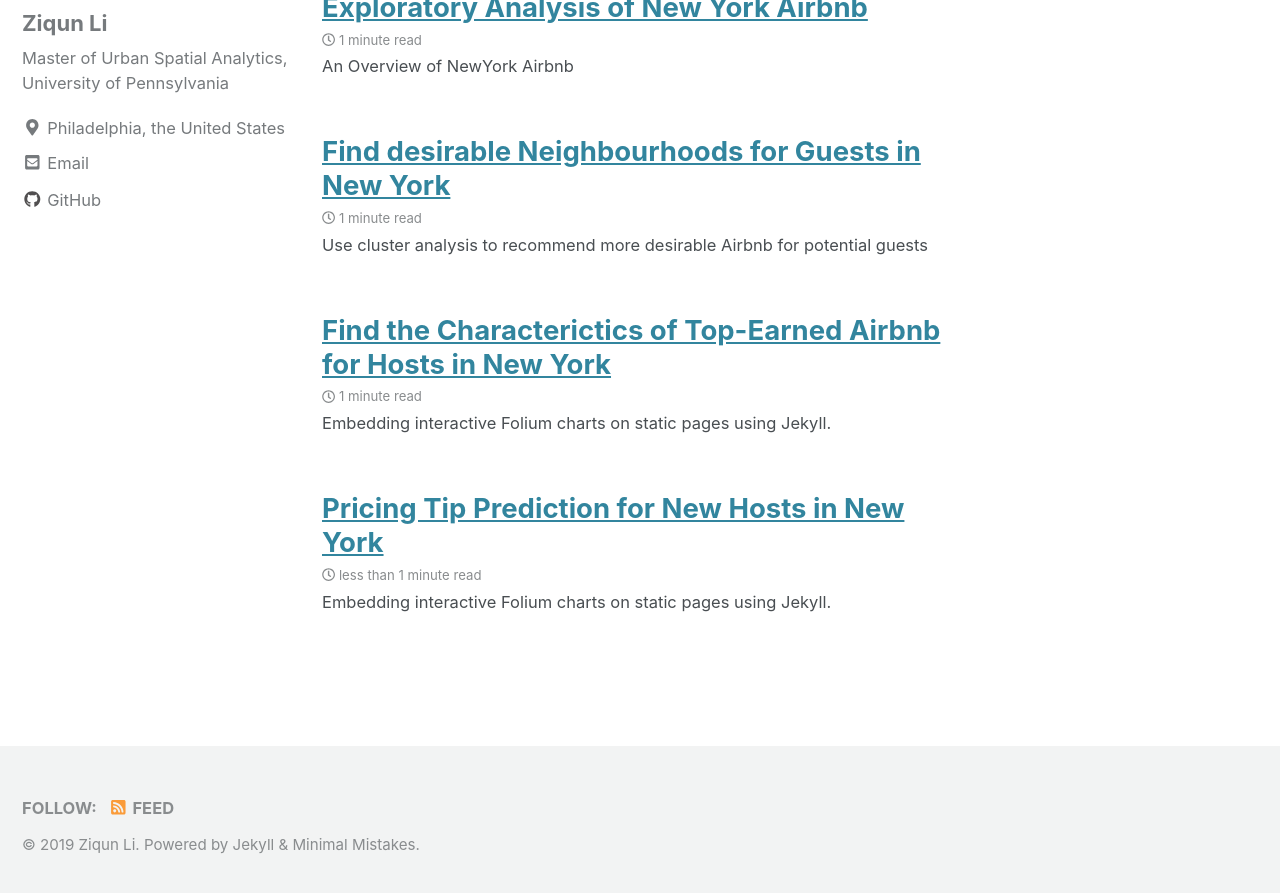
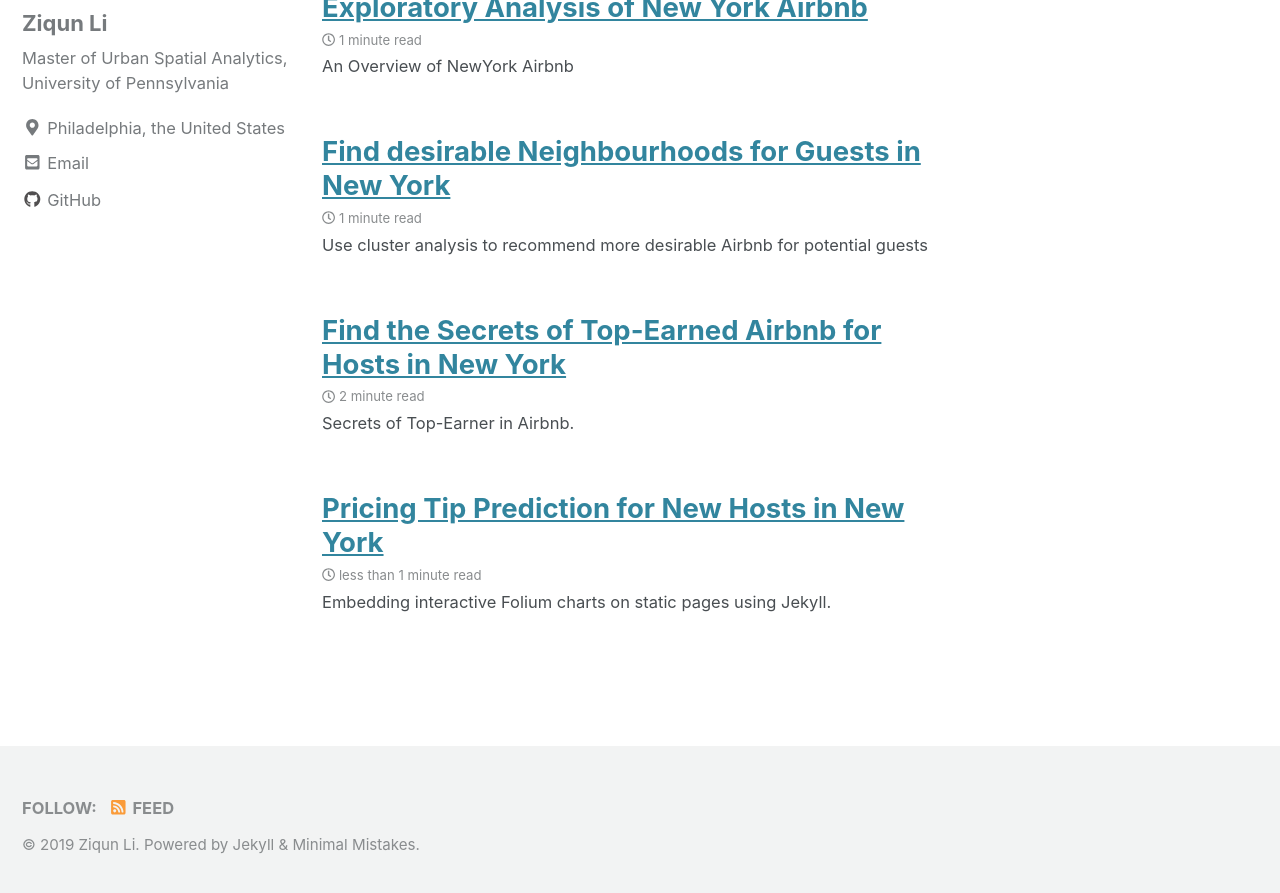
Before and after one commit to liziqun/MUSA620_Final_Project, a Jekyll site: the page built from index.html, in a window 1280 px wide and 900 px high, scrolled down 349 px. Shown: the top 893 px of the window. Built offline with Jekyll 4.4.1, drawn with Linux system fonts in a browser that asks for light colours; cached includes are drawn as plain includes; nearby versions of some CDN libraries; a script that is not in the unit is left out; the list of posts is cut into pages by our own code; part of the change alters nothing that is shown.

Commit message:
Update 2019-12-12-4.Find-the-Top-Earned-Airbnb-for-Hosts-in-New-York .md

````diff
--- a/_posts/2019-12-12-4.Find-the-Top-Earned-Airbnb-for-Hosts-in-New-York .md
+++ b/_posts/2019-12-12-4.Find-the-Top-Earned-Airbnb-for-Hosts-in-New-York .md
@@ -1,9 +1,9 @@
 ---
-title: "Find the Characterictics of Top-Earned Airbnb for Hosts in New York "
+title: "Find the Secrets of Top-Earned Airbnb for Hosts in New York "
 date: 2019-12-09T15:34:30-04:00
 published: true
 tags: [dataviz, folium, altair, hvplot]
-excerpt: "Embedding interactive Folium charts on static pages using Jekyll."
+excerpt: "Secrets of Top-Earner in Airbnb."
 hv-loader:
   hv-chart-1: "charts/hvplot_host_year.html"
   hv-chart-2: "charts/hvplot_response_time.html"
@@ -21,7 +21,7 @@ toc_sticky: true
 ---
 
 ### Calculation of Potential Monthly Yield of Airbnb
-According to According to Airbnb's [official statistics](https://blog.atairbnb.com/economic-impact-airbnb/), in New York, the Airbnb visitors stay on average 6.4 nights. Besides, a review rate of [50%](http://insideairbnb.com/about.html) was chosen to convert reviews to estimated bookings based on the past experience of Airbnb company. Based on the above data, we could infer the Airbnb host's monthly revenue, the calculation formula is as follows:
+According to Airbnb's [official statistics](https://blog.atairbnb.com/economic-impact-airbnb/), in New York, the Airbnb visitors stay on average 6.4 nights. Besides, a review rate of [50%](http://insideairbnb.com/about.html) was chosen to convert reviews to estimated bookings based on the past experience of Airbnb company. According to the above statistics, we were able to infer the Airbnb host's monthly revenue, the calculation formula is as follows:
 
 > <p align="center"> yield_per_month = Average length of stay * price * (number of reviews per mouth /review rate) </p>
 
@@ -30,40 +30,54 @@ According to According to Airbnb's [official statistics](https://blog.atairbnb.c
 airbnb["yield"]=airbnb["price"]*airbnb["reviews_per_month"]*6.4*2
 ```
 
-### Secrets behind the Yield Differences (hvplot)
+### Reasons behind the Yield Differences (hvplot)
 After calculating the monthly yields of Airbnb listings, we classified the results into 3 categorys: high yield(top 30%), median yield(30%-70%), low yield(70%-100%), in order to find the reasons for yield diffrences.
 
-To begin with, we compared the `host_year` among different yield types. A interesting finding is that the new hosts' Airbnb seem to earned more than those experienced hosts.
+To begin with, we compared the `host_year` among different yield types. A interesting finding is that the new hosts' Airbnb seems to earned more than those experienced hosts.
 
 <div id="hv-chart-1"></div>
 
-In terms of the host response time, the high-yield Airbnb host's response time is much higher than the median-yield hosts and low-yields hosts, most of them response to the guests wighin an hour.
+In terms of the host response time, the high-yield Airbnb host's response time is much higher than the median-yield hosts and low-yields hosts, most of them response to the guests within an hour.
 
 <div id="hv-chart-2"></div>
 
-Besides, the percentage of high-yield host who verified their identity is higher than those who do not. However, in the low-yield group, the reverse seems to be happening.
+Besides, the percentage of high-yield hosts who verified their identity is higher than those who do not. However, in the low-yield group, the reverse seems to be happening.
 
 <div id="hv-chart-3"></div>
 
-When it comes to the `instant_bookable`, it could be inferred from the following figure that whether the Airbnb is intant bookable seems to have no effect on Airbnb yields.
+When it comes to the `instant_bookable`, it could be inferred from the following figure that whether the Airbnb is intant bookable might have no effect on Airbnb yields.
 
 <div id="hv-chart-4"></div>
 
 
-### Characterictics of the Top 5000 high-yield Airbnb in NY (altair)
-Here, we chose the Airbnbs with Top 5000 yields to further explore their characteristics. Firstly, we visualized the spatial distribution of those high-yield Airbnb. Obviously, those
+### Secrets of the Top 5000 yield Airbnb in NY (altair)
+Here, we chose the Top 5000 yields Airbnbs to further explore their characteristics. Firstly, we visualized the spatial distribution of those high-yield Airbnb.
 
 <div id="folium-chart-1"></div>
 
+Obviously, those high-yield Airbnbs are still located in in Manhattan and brooklyn.
+
 <div id="altair-chart-1"></div>
 
-<div id="altair-chart-2"></div>
+
+Also, we explored the price ditribution of high-yield Airbnb by room type. The result indicates that most of the Airbnb in New York is Entire home, and the price of entire home is also generally higher than the private room.($50-$300 for entire apt, $50-$150 for private room).
 
 <div id="altair-chart-3"></div>
 
+
+How about the cancellation policy? we explored the relationship between cancellation policy of high-yield Airbnb and their room types, and found that most of the high-yield Airbnb have a strict cancellation period (with a grace period of 14 days).
+
 <div id="altair-chart-4"></div>
 
+Are review scores positively related with Airbnb yield? The answer seems to be *yes*!
+
+<div id="altair-chart-4"></div>
+
+
+Then, we analysis the description of high-yield Airbnbs' names, and found the top 15 common words.
 ![wordfreq](https://raw.githubusercontent.com/liziqun/MUSA620_Final_Project/master/assets/images/word_frequency.png)
+
+A wordcoud is also been created. As can be seen from the following picture.
 ![wordcloud](https://raw.githubusercontent.com/liziqun/MUSA620_Final_Project/master/assets/images/wordcloud.png)
 
 ### Recommendations for Airbnb Hosts
````
